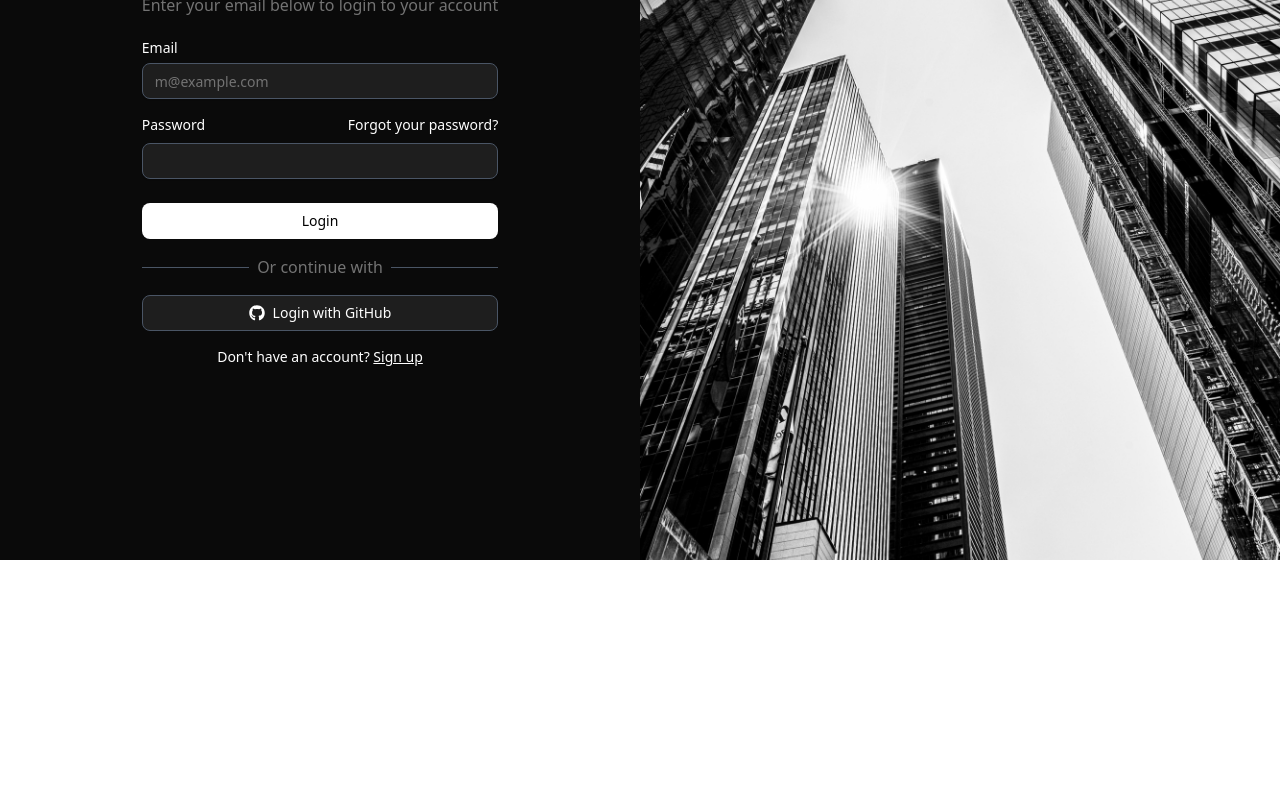
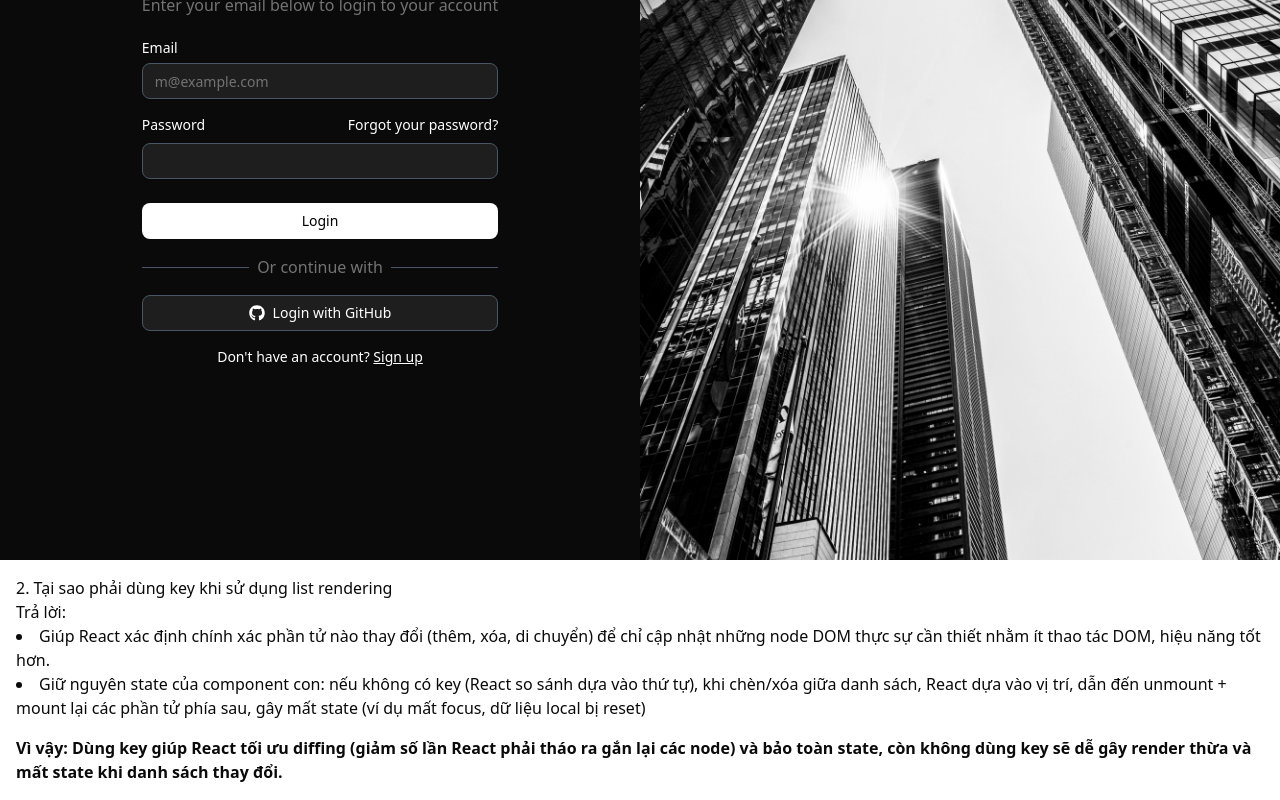
Before and after one commit to LuongVanVo/react-app, a React (Vite) app: page / in a window 1280 px wide. Shown: the part 240-1040 px from the top of the page. Before the commit the page ends 800 px from the top, so only its background shows below. Built offline with nearby package versions, Linux system fonts and the light colour scheme.

Commit message:
chore: answer the question: Why use the key when using listing

```diff
--- a/src/App.tsx
+++ b/src/App.tsx
@@ -1,8 +1,10 @@
-import LoginPage from "./modules/login/LoginPage"
+import LoginPage from "@/modules/login/LoginPage"
+import KeyListRendering from "@/modules/list-rendering/keyListRendering"
 function App() {
   return (
     <>
       <LoginPage />
+      <KeyListRendering />
     </>
   )
 }
--- /dev/null
+++ b/src/modules/list-rendering/keyListRendering.tsx
@@ -0,0 +1,13 @@
+export default function KeyListRendering() {
+    return (
+        <div className="p-4">
+            <h2>2. Tại sao phải dùng key khi sử dụng list rendering</h2>
+            <p>Trả lời: </p>
+            <ul className="list-disc list-inside mb-4">
+                <li>Giúp React xác định chính xác phần tử nào thay đổi (thêm, xóa, di chuyển) để chỉ cập nhật những node DOM thực sự cần thiết nhằm ít thao tác DOM, hiệu năng tốt hơn.</li>
+                <li>Giữ nguyên state của component con: nếu không có key (React so sánh dựa vào thứ tự), khi chèn/xóa giữa danh sách, React dựa vào vị trí, dẫn đến unmount + mount lại các phần tử phía sau, gây mất state (ví dụ mất focus, dữ liệu local bị reset)</li>
+            </ul>
+            <strong>Vì vậy: Dùng key giúp React tối ưu diffing (giảm số lần React phải tháo ra gắn lại các node) và bảo toàn state, còn không dùng key sẽ dễ gây render thừa và mất state khi danh sách thay đổi.</strong>
+        </div>
+    );
+}
```
